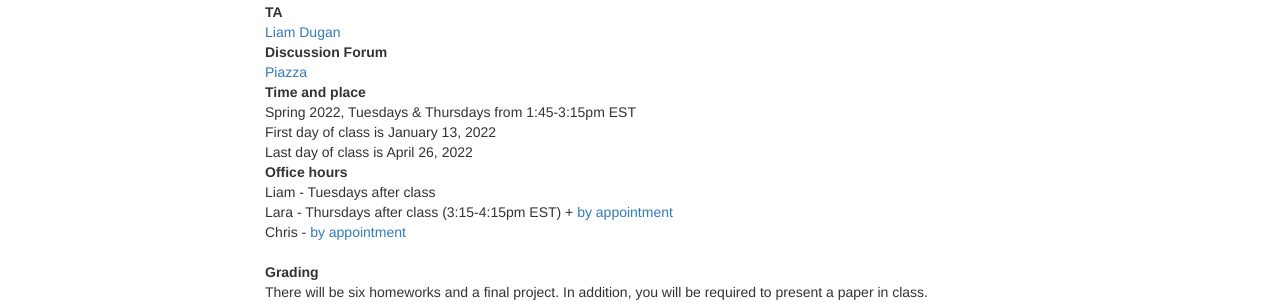
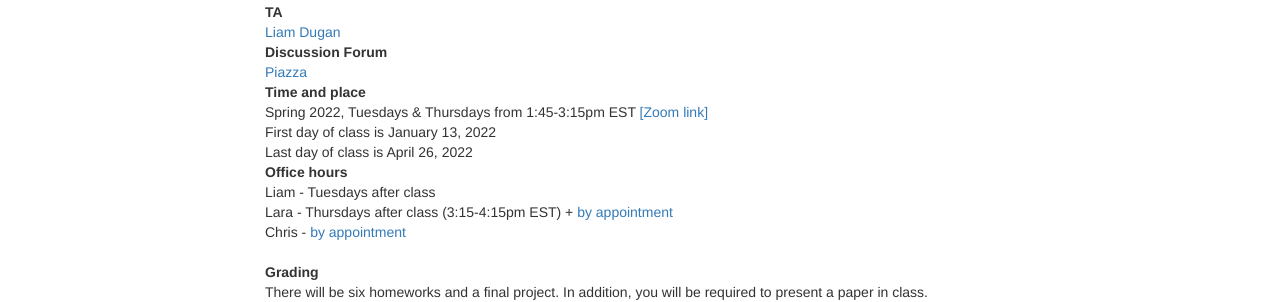
Before and after one commit to interactive-fiction-class/interactive-fiction-class.github.io, a Jekyll site: the page built from index.md, in a window 1280 px wide. Shown: the part 701-1003 px from the top of the page. Built offline with Jekyll 4.4.1, drawn with Linux system fonts in a browser that asks for light colours; nearby versions of some CDN libraries; a script that is not in the unit is left out.

Commit message:
Added Zoom link

```diff
--- a/index.md
+++ b/index.md
@@ -110,7 +110,7 @@ Discussion Forum
 : [Piazza](https://piazza.com/upenn/spring2022/cis700001)
 
 Time and place
-: Spring 2022, Tuesdays & Thursdays from 1:45-3:15pm EST
+: Spring 2022, Tuesdays & Thursdays from 1:45-3:15pm EST [[Zoom link]](https://upenn.zoom.us/j/95868341588?pwd=a0NvbkhtUEdYTTk5d0Vmc2VvcHJrUT09)
 : First day of class is January 13, 2022
 : Last day of class is April 26, 2022
 
```
